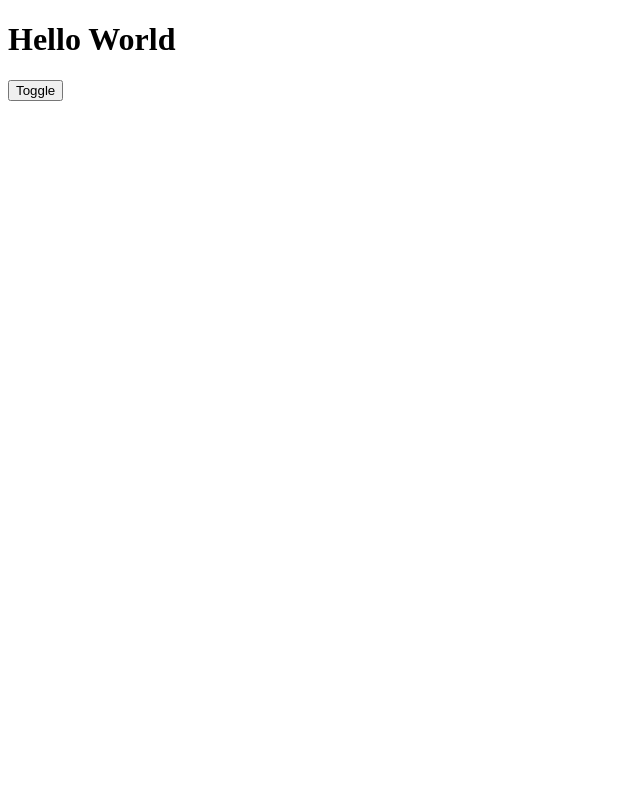
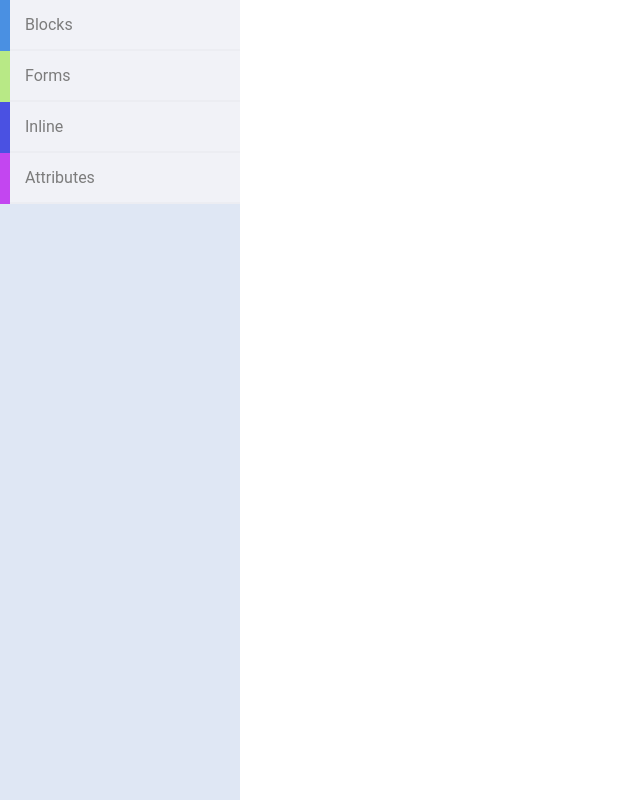
Before and after one commit to MushkyQT/temp-react-visual-html-editor, a React (Create React App) app: page / in a window 1280 px wide. Shown: the whole page, without its empty margins (0-640 px from the left). Built offline with nearby package versions, Linux system fonts and the light colour scheme.

Commit message:
Working toolbox categories

```diff
--- a/src/App.js
+++ b/src/App.js
@@ -1,14 +1,13 @@
-import Temp from './features/Temp.js'
-import {useSelector} from "react-redux"
+import BlocksToolbox from "./features/blocks/BlocksToolbox";
+// import {useSelector} from "react-redux"
 
 function App() {
-  const isLogged = useSelector(state => state.logged)
+  //const isLogged = useSelector(state => state.logged)
 
   return (
     <div className="App">
-      <h1>Hello World</h1>
-      <Temp/>
-      {isLogged ? <h3>Hello boyo</h3> : ''}
+      <BlocksToolbox/>
+      {/*{isLogged ? <h3>Hello boyo</h3> : ''}*/}
     </div>
   )
 }
--- /dev/null
+++ b/src/features/blocks/Block.js
@@ -0,0 +1,9 @@
+function Block() {
+  return (
+    <div className={'blocks-block'}>
+      <p>I'm a block</p>
+    </div>
+  )
+}
+
+export default Block
--- /dev/null
+++ b/src/features/blocks/BlocksCategory.css
@@ -0,0 +1,22 @@
+.blocks-category {
+}
+
+.blocks-category-title {
+    color: #7c7c7c;
+    display: block;
+    padding: 15px;
+    background-color: #f1f2f7;
+    border-bottom: 2px solid #ecedf2;
+    cursor: pointer;
+}
+
+.blocks-category-title:hover {
+    opacity: 90%;
+}
+
+.blocks-category-blocks {
+    height: auto;
+    max-height: 0;
+    overflow: hidden;
+    transition: max-height 0.3s ease-out;
+}
--- /dev/null
+++ b/src/features/blocks/BlocksCategory.js
@@ -0,0 +1,33 @@
+import Block from "./Block"
+import './BlocksCategory.css'
+
+function BlocksCategory({name, highlight}) {
+
+  function toggleCategory(e) {
+    const categoryBlocksDiv = e.target.nextElementSibling
+    let categoryBlocksDivInnerHeight = 0
+    categoryBlocksDiv.childNodes.forEach(block => {
+      categoryBlocksDivInnerHeight += block.clientHeight
+    })
+    categoryBlocksDiv.classList.toggle('unrolled')
+    categoryBlocksDiv.style = categoryBlocksDiv.classList.contains('unrolled') ? 'max-height: ' + categoryBlocksDivInnerHeight + 'px' : 'max-height: 0'
+  }
+
+  const categoryStyle = {
+    borderLeft: '10px solid ' + highlight,
+  }
+
+  return (
+    <div className={'blocks-category'} style={categoryStyle}>
+      <span className={'blocks-category-title'} onClick={toggleCategory}>{name}</span>
+      <div className={'blocks-category-blocks'}>
+        <Block/>
+        <Block/>
+        <Block/>
+        <Block/>
+      </div>
+    </div>
+  )
+}
+
+export default BlocksCategory
--- /dev/null
+++ b/src/features/blocks/BlocksToolbox.css
@@ -0,0 +1,6 @@
+.blocks-toolbox {
+    font-family: "Roboto";
+    background-color: #dfe7f4;
+    height: 100%;
+    max-width: 15rem;
+}
--- /dev/null
+++ b/src/features/blocks/BlocksToolbox.js
@@ -0,0 +1,37 @@
+import BlocksCategory from "./BlocksCategory"
+import './BlocksToolbox.css'
+
+function BlocksToolbox() {
+  const categoryStyles = [
+    {
+      id: 1,
+      name: 'Blocks',
+      highlight: '#4a90e2'
+    },
+    {
+      id: 2,
+      name: 'Forms',
+      highlight: '#b8e986'
+    },
+    {
+      id: 3,
+      name: 'Inline',
+      highlight: '#4a51e2'
+    },
+    {
+      id: 4,
+      name: 'Attributes',
+      highlight: '#c346f0'
+    },
+  ]
+
+  return (
+    <div className={'blocks-toolbox'}>
+      {categoryStyles.map(category => {
+        return <BlocksCategory key={category.id} name={category.name} highlight={category.highlight}/>
+      })}
+    </div>
+  )
+}
+
+export default BlocksToolbox
--- /dev/null
+++ b/src/index.css
@@ -0,0 +1,16 @@
+/* Simple style reset */
+* {
+    box-sizing: border-box;
+    -webkit-box-sizing: border-box;
+    -moz-box-sizing: border-box;
+    margin: 0;
+    padding: 0;
+    border: 0;
+    outline: 0;
+    list-style: none;
+    vertical-align: middle;
+}
+
+.App {
+    height: 100vh;
+}
--- a/src/index.js
+++ b/src/index.js
@@ -4,6 +4,7 @@ import {Provider} from "react-redux"
 import store from './store/store'
 import {enableAllPlugins} from "immer"
 import App from './App'
+import './index.css'
 import reportWebVitals from './reportWebVitals'
 
 enableAllPlugins() // Enable full immer functionality
```
Also changed, not shown: src/features/blocks/Block.css (added).
